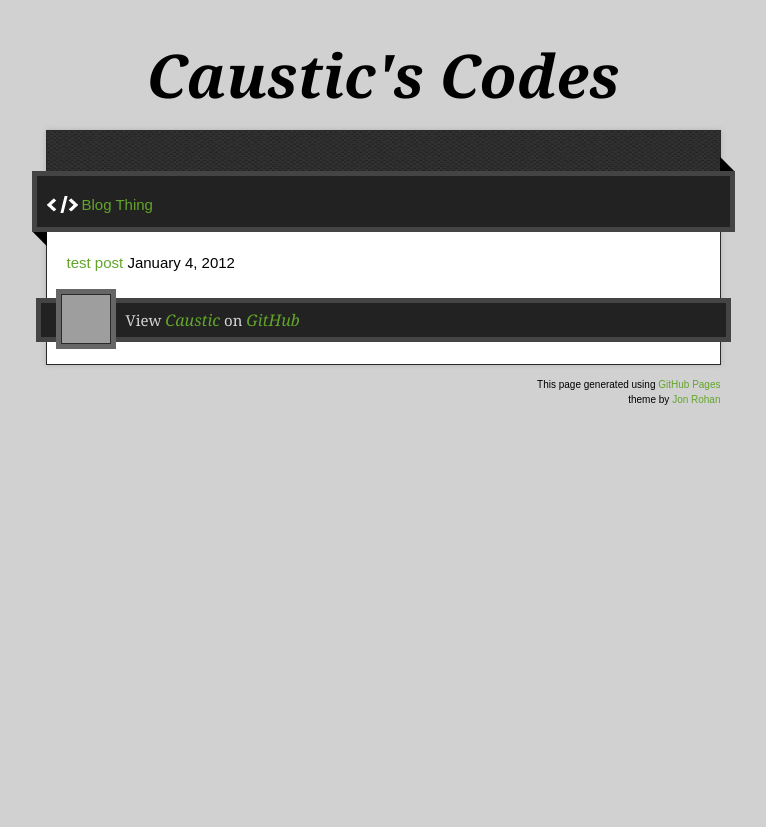
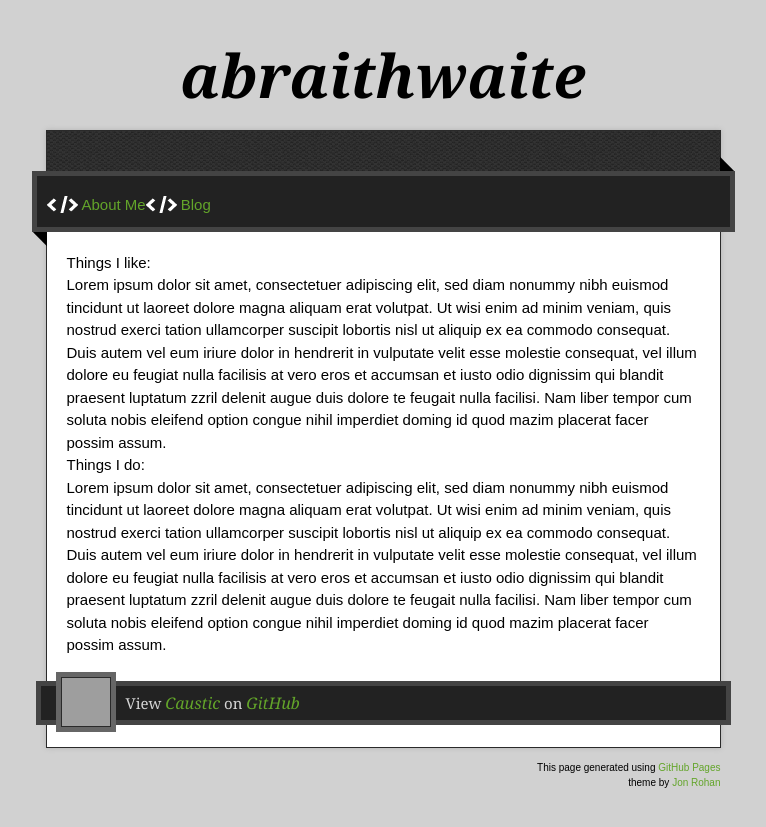
Before and after one commit to Caustic/caustic.github.com, a Jekyll site: the page built from index.html, in a window 1280 px wide. Shown: the top 827 px of the page, without its empty margins (257-1023 px from the left). Built offline with Jekyll 4.4.1, drawn with Linux system fonts in a browser that asks for light colours; nearby versions of some CDN libraries; grey boxes are pictures that could not be loaded.

Commit message:
Updated site

```diff
--- a/_layouts/default.html
+++ b/_layouts/default.html
@@ -21,14 +21,15 @@
 
   <div class="wrapper">
     <header>
-      <h1 class="title">Caustic's Codes</h1>
+      <h1 class="title">abraithwaite</h1>
     </header>
     <div id="container">
       <p class="tagline"></p>
       <div id="main" role="main">
         <div class="download-bar">
         <div class="inner">
-          <a href="/" class="code">Blog Thing</a>
+          <a href="/" class="code">About Me</a>
+          <a href="/posts" class="code">Blog</a>
         </div>
         <span class="blc"></span><span class="trc"></span>
         </div>
--- a/index.html
+++ b/index.html
@@ -2,10 +2,12 @@
 layout: default
 ---
 
-<ul class="post-list">
-  {% for post in site.posts %}
-  <li>
-    <a href="{{ post.url }}">{{ post.title }}</a> <span>{{ post.date | date: "%B %e, %Y" }}</span>
-  </li>
-  {% endfor %}
-</ul>
+<h2> Things I like: </h2>
+<p>
+Lorem ipsum dolor sit amet, consectetuer adipiscing elit, sed diam nonummy nibh euismod tincidunt ut laoreet dolore magna aliquam erat volutpat. Ut wisi enim ad minim veniam, quis nostrud exerci tation ullamcorper suscipit lobortis nisl ut aliquip ex ea commodo consequat. Duis autem vel eum iriure dolor in hendrerit in vulputate velit esse molestie consequat, vel illum dolore eu feugiat nulla facilisis at vero eros et accumsan et iusto odio dignissim qui blandit praesent luptatum zzril delenit augue duis dolore te feugait nulla facilisi. Nam liber tempor cum soluta nobis eleifend option congue nihil imperdiet doming id quod mazim placerat facer possim assum.
+</p>
+
+<h2> Things I do: </h2>
+<p>
+Lorem ipsum dolor sit amet, consectetuer adipiscing elit, sed diam nonummy nibh euismod tincidunt ut laoreet dolore magna aliquam erat volutpat. Ut wisi enim ad minim veniam, quis nostrud exerci tation ullamcorper suscipit lobortis nisl ut aliquip ex ea commodo consequat. Duis autem vel eum iriure dolor in hendrerit in vulputate velit esse molestie consequat, vel illum dolore eu feugiat nulla facilisis at vero eros et accumsan et iusto odio dignissim qui blandit praesent luptatum zzril delenit augue duis dolore te feugait nulla facilisi. Nam liber tempor cum soluta nobis eleifend option congue nihil imperdiet doming id quod mazim placerat facer possim assum.
+</p>
```
